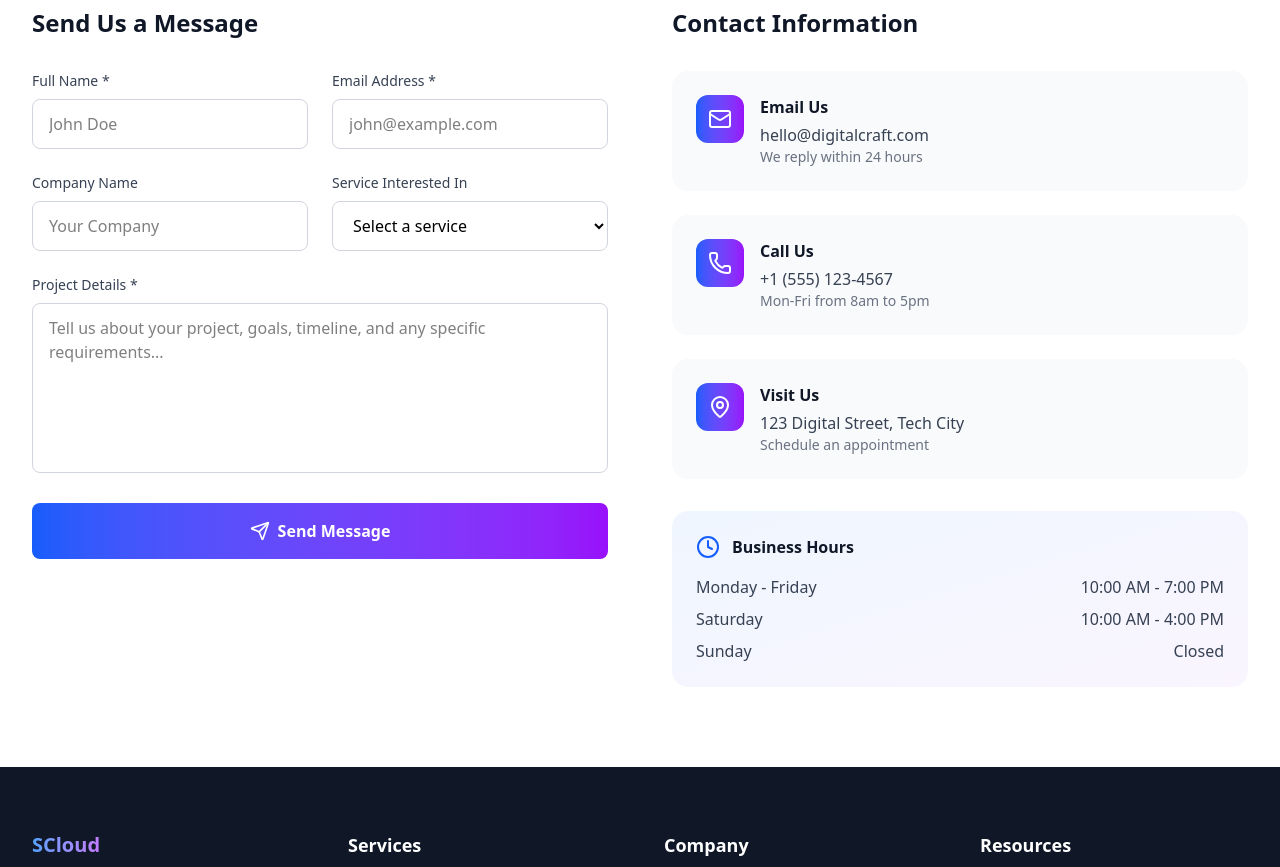
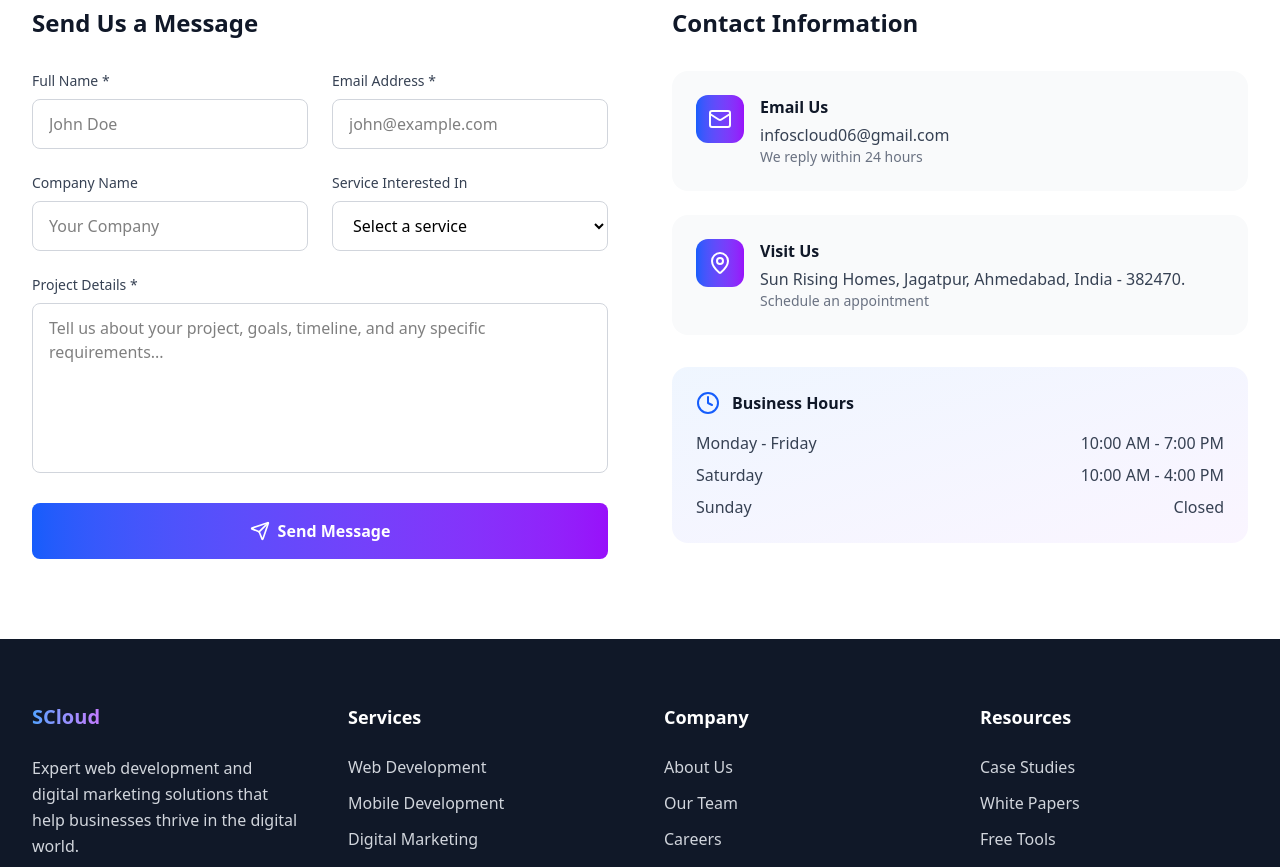
Before and after one commit to SmitPatel1203/SCloud, a React (Vite) app: page / in a window 1280 px wide. Shown: the part 4220-5087 px from the top of the page. Built offline with nearby package versions, Linux system fonts and the light colour scheme.

Commit message:
Contact info update

```diff
--- a/src/coponets/Contact.jsx
+++ b/src/coponets/Contact.jsx
@@ -27,19 +27,19 @@ const Contact = () => {
     {
       icon: Mail,
       title: 'Email Us',
-      content: 'hello@digitalcraft.com',
+      content: 'infoscloud06@gmail.com',
       subcontent: 'We reply within 24 hours'
     },
-    {
-      icon: Phone,
-      title: 'Call Us',
-      content: '+1 (555) 123-4567',
-      subcontent: 'Mon-Fri from 8am to 5pm'
-    },
+    // {
+    //   icon: Phone,
+    //   title: 'Call Us',
+    //   content: '+1 (555) 123-4567',
+    //   subcontent: 'Mon-Fri from 8am to 5pm'
+    // },
     {
       icon: MapPin,
       title: 'Visit Us',
-      content: '123 Digital Street, Tech City',
+      content: 'Sun Rising Homes, Jagatpur, Ahmedabad, India - 382470.',
       subcontent: 'Schedule an appointment'
     }
   ];
```
